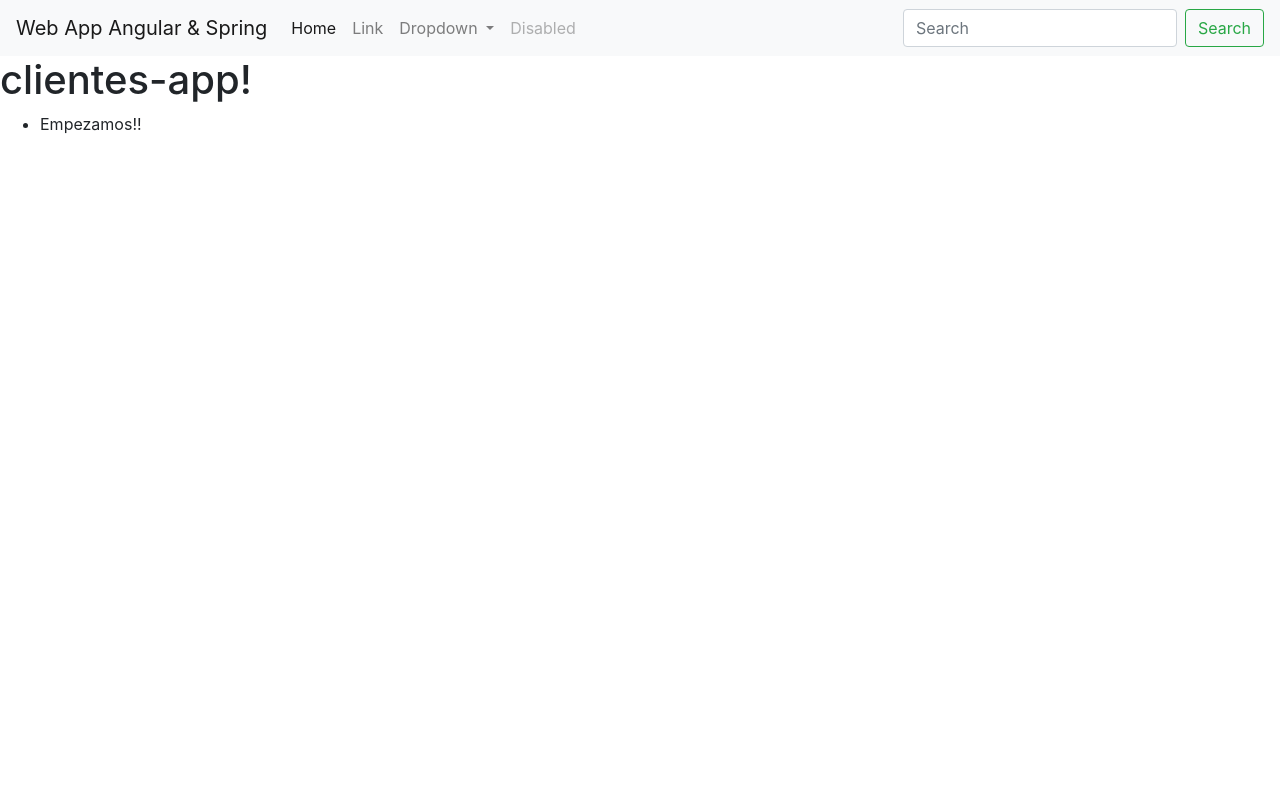
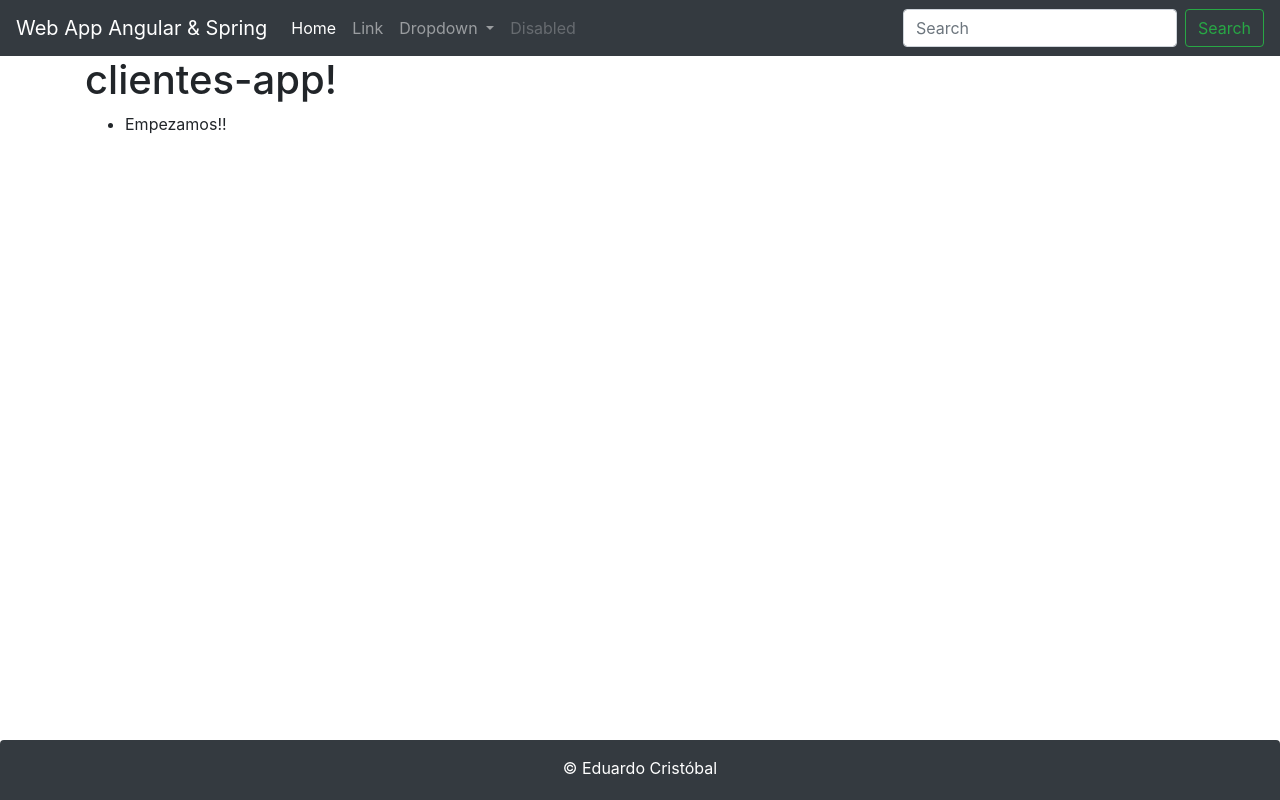
Before and after one commit to ecristobale/web-app-full-stack, an Angular app in the folder angular/clientes-app/: page /clientes in a window 1280 px wide. Built offline with nearby package versions, Linux system fonts and the light colour scheme.

Commit message:
Footer created by create new angular component. Refactoring both header and footer styles

```diff
--- a/angular/clientes-app/src/app/app.component.html
+++ b/angular/clientes-app/src/app/app.component.html
@@ -1,8 +1,12 @@
 <app-header></app-header>
 
+<div class="container">
   <h1>
     {{ title }}!
   </h1>
   <ul>
     <li>{{ inicio }}</li>
   </ul>
+</div>
+
+<app-footer></app-footer>
--- a/angular/clientes-app/src/app/app.module.ts
+++ b/angular/clientes-app/src/app/app.module.ts
@@ -3,11 +3,13 @@
 
 import { AppComponent } from './app.component';
 import { HeaderComponent } from './header/header.component';
+import { FooterComponent } from './footer/footer.component';
 
 @NgModule({
   declarations: [
     AppComponent,
-    HeaderComponent
+    HeaderComponent,
+    FooterComponent
   ],
   imports: [
     BrowserModule
--- /dev/null
+++ b/angular/clientes-app/src/app/footer/footer.component.css
@@ -0,0 +1,6 @@
+.footer {
+    position: absolute;
+    bottom: 0px;
+    height: 60px;
+    width: 100%;
+}
--- /dev/null
+++ b/angular/clientes-app/src/app/footer/footer.component.html
@@ -0,0 +1,7 @@
+<footer class="footer bg-dark rounded-top text-center">
+    <div class="container py-2">
+        <p class="text-white my-2">
+            &copy; {{autor.nombre + ' ' + autor.apellido}}
+        </p>
+    </div>
+</footer>
--- /dev/null
+++ b/angular/clientes-app/src/app/footer/footer.component.ts
@@ -0,0 +1,17 @@
+import { Component, OnInit } from '@angular/core';
+
+@Component({
+  selector: 'app-footer',
+  templateUrl: './footer.component.html',
+  styleUrls: ['./footer.component.css']
+})
+export class FooterComponent implements OnInit {
+
+  autor: any = {nombre: 'Eduardo', apellido: 'Cristóbal'};
+
+  constructor() { }
+
+  ngOnInit() {
+  }
+
+}
--- a/angular/clientes-app/src/app/header/header.component.html
+++ b/angular/clientes-app/src/app/header/header.component.html
@@ -1,4 +1,4 @@
-<nav class="navbar navbar-expand-lg navbar-light bg-light">
+<nav class="navbar navbar-expand-lg navbar-dark bg-dark">
     <a class="navbar-brand" href="#">{{ title }}</a>
     <button class="navbar-toggler" type="button" data-toggle="collapse" data-target="#navbarSupportedContent" aria-controls="navbarSupportedContent" aria-expanded="false" aria-label="Toggle navigation">
       <span class="navbar-toggler-icon"></span>
```
Lines whose indentation alone changed are shown as unchanged.
